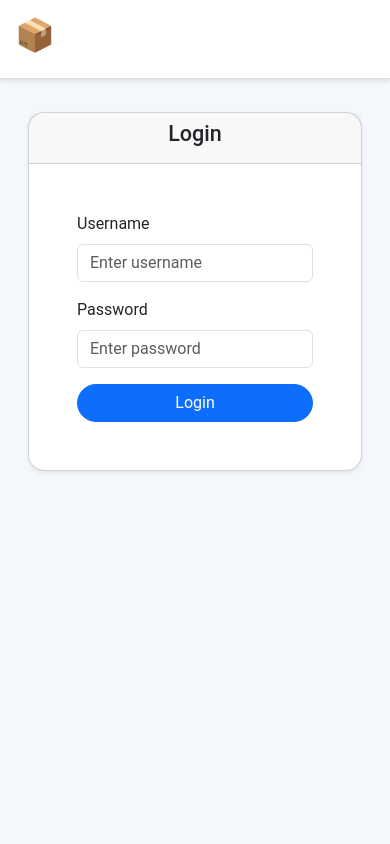
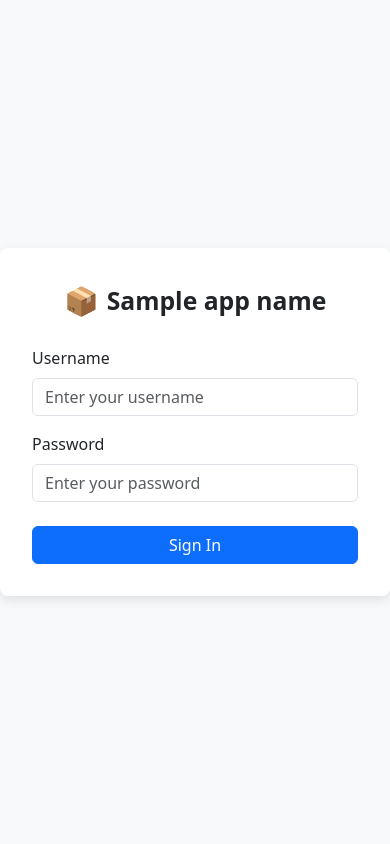
Before and after one commit to dev-fYnn/Winget-Repo, a Python web app: template Modules/Login/templates/index_login.html in a window 390 px wide. Run offline with Jinja, Linux system fonts and the light colour scheme; the template is opened without the code that fills it: most values are stand-ins (such as "Sample title", 1, 10 or a date in 2020); one stand-in notice (Sample message) is shown.

Commit message:
Improvements + Logging Features for downloaded packages

```diff
--- a/Modules/Login/templates/index_login.html
+++ b/Modules/Login/templates/index_login.html
@@ -1,29 +1,75 @@
-{% extends "base.html" %}
-{% block content %}
-<div class="container mt-5">
-    <div class="row justify-content-center">
-        <div class="col-md-6">
-            <div class="card shadow-sm">
-                <div class="card-header text-center">
-                    <h4>Login</h4>
+<!DOCTYPE html>
+<html lang="en">
+    <head>
+        <meta charset="UTF-8" />
+        <meta name="viewport" content="width=device-width, initial-scale=1" />
+        <title>Login</title>
+        <link href="https://cdn.jsdelivr.net/npm/bootstrap@5.3.0/dist/css/bootstrap.min.css" rel="stylesheet" />
+        <link href="{{ url_for('static', filename='css/alert.css') }}" rel="stylesheet">
+        <style>
+            body {
+                background-color: #f8f9fa;
+                height: 100vh;
+                display: flex;
+                align-items: center;
+                justify-content: center;
+            }
+            .login-container {
+                max-width: 400px;
+                width: 100%;
+                padding: 2rem;
+                background: white;
+                border-radius: 0.5rem;
+                box-shadow: 0 4px 12px rgb(0 0 0 / 0.1);
+                text-align: center;
+            }
+            .login-logo {
+              font-size: 2.5rem;
+            }
+            .login-title {
+              font-weight: 600;
+            }
+        </style>
+    </head>
+    <body>
+        <div class="login-container">
+            <div class="d-flex align-items-center justify-content-center mb-4">
+                <span class="login-logo fs-1 me-2">📦</span>
+                <h2 class="login-title mb-0">{{ app_name }}</h2>
             </div>
-                <div class="card-body">
             <form method="POST" action="{{ url_for('login_bp.login') }}">
-                        <div class="mb-3">
+                <div class="mb-3 text-start">
                     <label for="username" class="form-label">Username</label>
-                            <input type="text" class="form-control" id="username" name="username" placeholder="Enter username" required>
+                    <input type="text" class="form-control" id="username" name="username" placeholder="Enter your username" required />
                 </div>
-                        <div class="mb-3">
+                <div class="mb-4 text-start">
                     <label for="password" class="form-label">Password</label>
-                            <input type="password" class="form-control" id="password" name="password" placeholder="Enter password" required>
+                    <input type="password" class="form-control" id="password" name="password" placeholder="Enter your password" required />
                 </div>
-                        <div class="d-grid gap-2">
-                            <button type="submit" class="btn btn-primary">Login</button>
-                        </div>
+                <button type="submit" class="btn btn-primary w-100">Sign In</button>
             </form>
         </div>
+
+        <div class="alert-container" id="alertContainer">
+            {% with messages = get_flashed_messages(with_categories=true) %}
+                {% if messages %}
+                    {% for category, message in messages %}
+                        <div class="alert {{ category }} alert-dismissible fade show" role="alert">{{ message }}</div>
+                    {% endfor %}
+                {% endif %}
+            {% endwith %}
         </div>
-        </div>
-    </div>
-</div>
-{% endblock %}
+
+        <script src="https://cdn.jsdelivr.net/npm/bootstrap@5.3.0/dist/js/bootstrap.bundle.min.js"></script>
+        <script src="{{ url_for('static', filename='js/alert.js') }}"></script>
+        <script>
+            setTimeout(function() {
+                const alerts = document.querySelectorAll('.alert');
+                alerts.forEach(alert => {
+                    const bootstrapAlert = new bootstrap.Alert(alert);
+                    bootstrapAlert.close();
+                });
+            }, 2000);
+        </script>
+    </body>
+</html>
--- a/main.py
+++ b/main.py
@@ -18,6 +18,7 @@
 app.secret_key = settings['SECRET_KEY'].encode()
 app.config['SESSION_COOKIE_NAME'] = app.config['SERVERNAME']
 app.config['SESSION_COOKIE_HTTPONLY'] = True
+app.config['active_downloads'] = {}
 app.jinja_env.add_extension('jinja2.ext.do')
 
 app.register_blueprint(login_bp, url_prefix='/')
@@ -37,9 +38,10 @@
 @app.context_processor
 def global_settings():
     return {
-        'app_name': app.config['SERVERNAME']
+        'app_name': app.config['SERVERNAME'],
+        'app_logo': "📦"
     }
 
 
 if __name__ == '__main__':
-    app.run()
+    app.run(ssl_context=('SSL/cert.pem', 'SSL/server.key'))
--- /dev/null
+++ b/static/css/alert.css
@@ -0,0 +1,23 @@
+.alert-container {
+    position: fixed;
+    bottom: 20px;
+    left: 50%;
+    transform: translateX(-50%);
+    z-index: 1050;
+    width: auto;
+    max-width: 100%;
+}
+
+.alert {
+    margin-bottom: 10px;
+}
+
+.success {
+    color: white;
+    background-color: green;
+}
+
+.error {
+    color: white;
+    background-color: tomato;
+}
--- a/static/css/base.css
+++ b/static/css/base.css
@@ -46,27 +46,3 @@
 .text-success {
     color: #28a745 !important;
 }
-
-.alert-container {
-    position: fixed;
-    bottom: 20px;
-    left: 50%;
-    transform: translateX(-50%);
-    z-index: 1050;
-    width: auto;
-    max-width: 100%;
-}
-
-.alert {
-    margin-bottom: 10px;
-}
-
-.success {
-    color: white;
-    background-color: green;
-}
-
-.error {
-    color: white;
-    background-color: tomato;
-}
--- /dev/null
+++ b/static/js/alert.js
@@ -0,0 +1,7 @@
+setTimeout(function() {
+    const alerts = document.querySelectorAll('.alert');
+    alerts.forEach(alert => {
+        const bootstrapAlert = new bootstrap.Alert(alert);
+        bootstrapAlert.close();
+    });
+}, 2000);
--- a/templates/base.html
+++ b/templates/base.html
@@ -7,13 +7,14 @@
         <link href="https://cdnjs.cloudflare.com/ajax/libs/font-awesome/6.0.0-beta3/css/all.min.css" rel="stylesheet">
         <link href="https://cdn.jsdelivr.net/npm/bootstrap-icons@1.10.5/font/bootstrap-icons.css" rel="stylesheet">
         <link href="{{ url_for('static', filename='css/base.css') }}" rel="stylesheet">
+        <link href="{{ url_for('static', filename='css/alert.css') }}" rel="stylesheet">
     </head>
     <body>
         <div class="container-fluid">
             <header class="d-flex align-items-center justify-content-between py-3 mb-4 border-bottom" style="position: fixed; top: 0; left: 0; width: 100%; z-index: 1000; background-color: white;">
                 <div class="d-flex align-items-center">
-                    <h1 class="text-primary font-weight-bold" style="margin-left: 15px;">
-                        📦 <span class="d-none d-md-inline">{{ app_name }}</span>
+                    <h1 class="font-weight-bold" style="margin-left: 15px;">
+                        {{ app_logo }} <span class="d-none d-md-inline">{{ app_name }}</span>
                     </h1>
                 </div>
                 {% block header_title %}{% endblock %}
@@ -34,18 +35,11 @@
         </div>
     </body>
     <script src="https://cdn.jsdelivr.net/npm/bootstrap@5.3.3/dist/js/bootstrap.bundle.min.js"></script>
+    <script src="{{ url_for('static', filename='js/alert.js') }}"></script>
     <script>
         function button_Loading(btn_id) {
             document.getElementById(btn_id).disabled = true;
             document.getElementById(btn_id).innerHTML = '<span class="spinner-border spinner-border-sm" role="status" aria-hidden="true"></span>';
         }
-
-        setTimeout(function() {
-            const alerts = document.querySelectorAll('.alert');
-            alerts.forEach(alert => {
-                const bootstrapAlert = new bootstrap.Alert(alert);
-                bootstrapAlert.close();
-            });
-        }, 2000);
     </script>
 </html>
```
Also changed, not shown: Modules/Clients/Clients.py (+23 -2 lines), Modules/Clients/templates/index_clients.html (+12 -0 lines), Modules/Clients/templates/index_clients_logs.html (added, +55 -0 lines), Modules/Database/Database.py (+28 -2 lines), Modules/Settings/Settings.py (+6 -3 lines), Modules/Winget/Functions.py (+19 -0 lines), Modules/Winget/winget_Routes.py (+10 -2 lines), Modules/Database/Database.db. Lines whose indentation alone changed are shown as unchanged.
